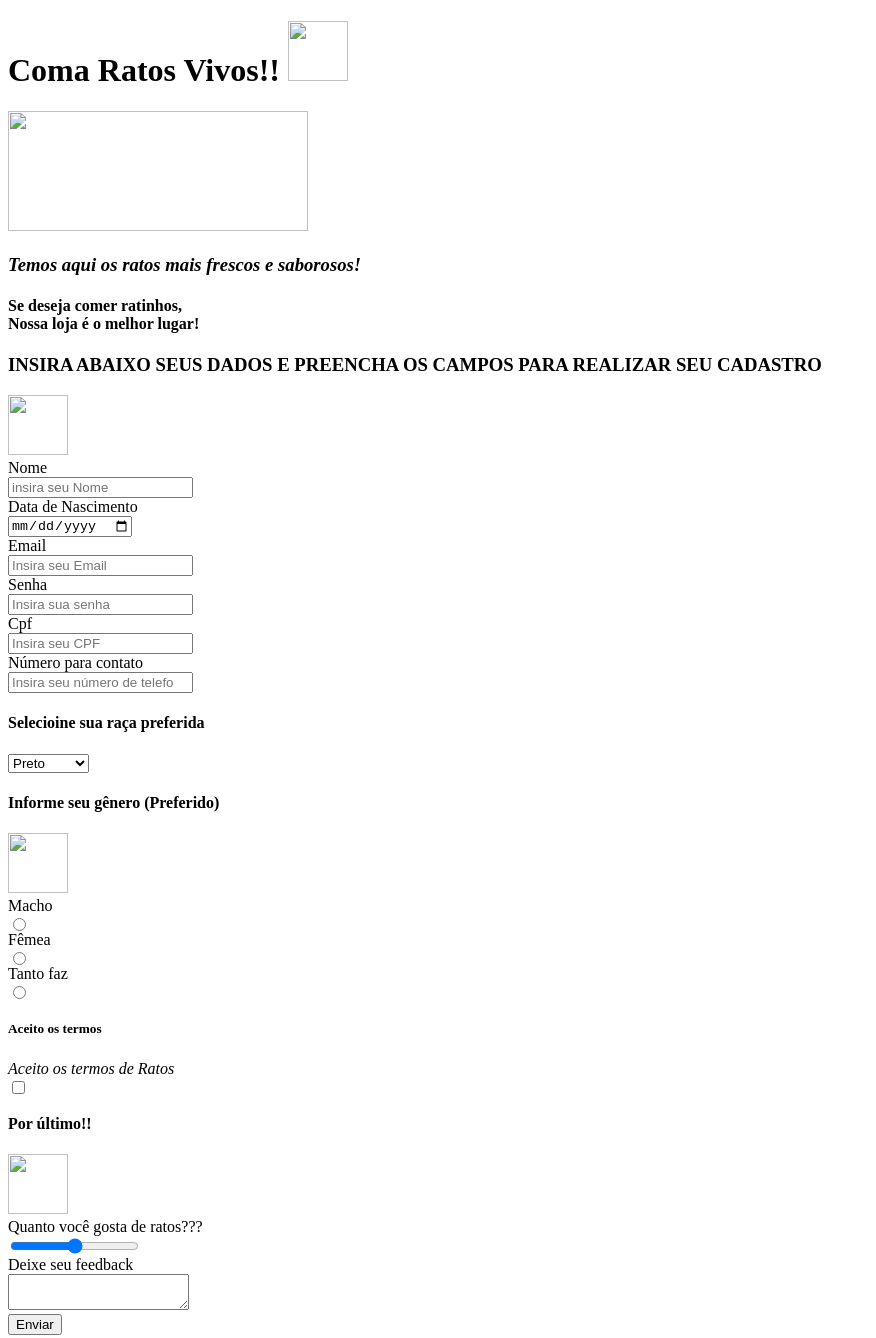
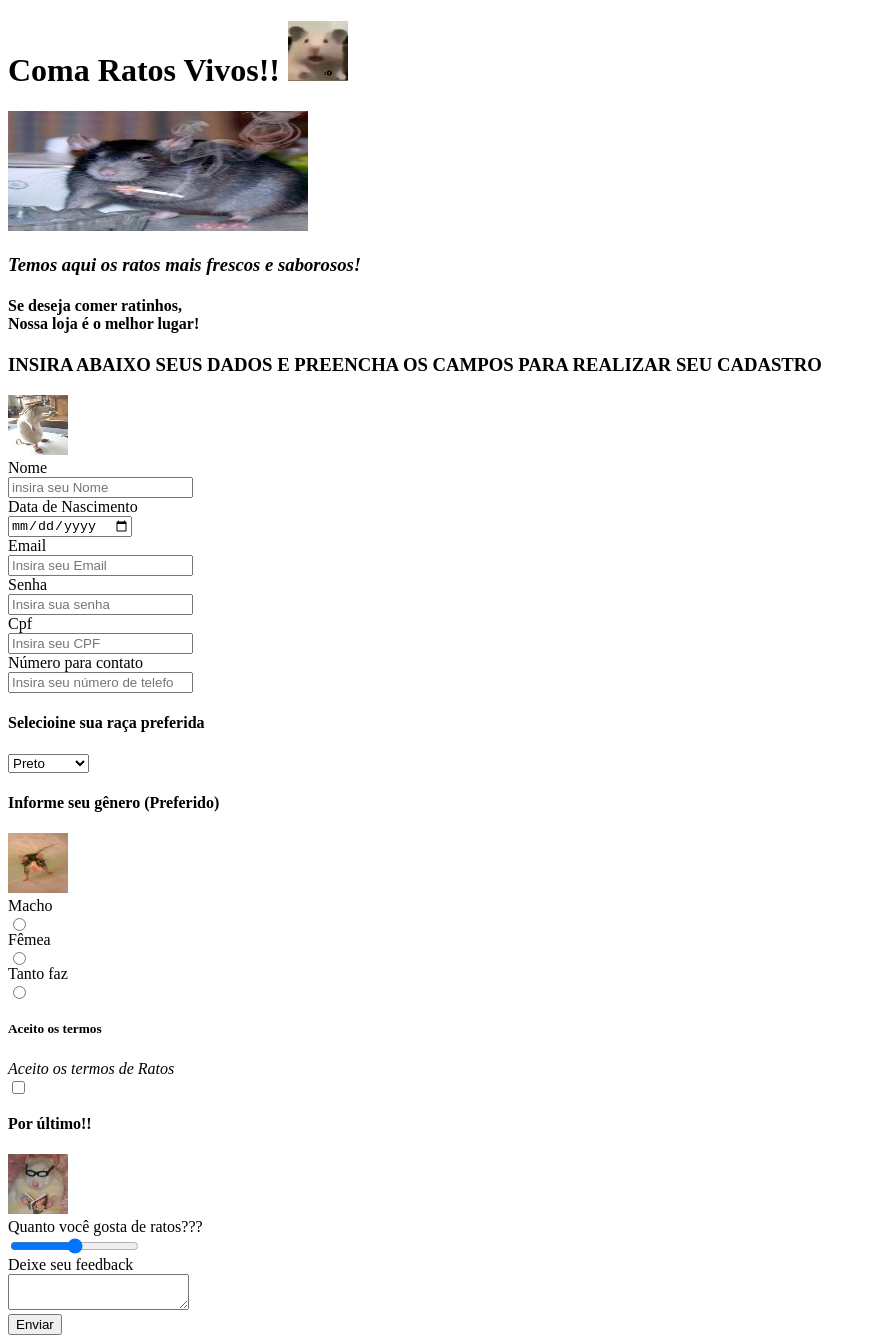
Before and after one commit to Sa0r0/RatosVivos, a plain HTML site: page index.html in a window 1280 px wide. Shown: the whole page, without its empty margins (0-876 px from the left). Drawn offline with Linux system fonts and the light colour scheme.

Commit message:
rats commit

```diff
--- a/index.html
+++ b/index.html
@@ -6,12 +6,12 @@
 
     </head>
     <body>
-       <h1><b>Coma Ratos Vivos!! <img src="../imagens/rato-surpreso.jpg" width="60" height="60"></b></h1>
-       <img src="../imagens/rato-djamba.jpg" width="300" height="120">
+       <h1><b>Coma Ratos Vivos!! <img src="assets/rato-surpreso.jpg" width="60" height="60"></b></h1>
+       <img src="assets/rato-djamba.jpg"    width="300" height="120">
        <h3><i>Temos aqui os ratos mais frescos e saborosos!</i></h3>
        <span><h4>Se deseja comer ratinhos,<br>Nossa loja é o melhor lugar!</h4></span>
         <h3>INSIRA ABAIXO SEUS DADOS E PREENCHA OS CAMPOS PARA REALIZAR SEU CADASTRO</h3>
-        <img src="../imagens/rato-rasta.jpg" width="60" height="60">
+        <img src="assets/rato-rasta.jpg" width="60" height="60">
     <form action="index.html">
         <label for="nome">Nome</label>
         <input type="text" style="display: block;" id="nome" name="nome" placeholder="insira seu Nome">
@@ -40,7 +40,7 @@
             <option value="roxo">Roxo</option>
         </select>
 
-        <span><h4>Informe seu gênero (Preferido)</h4> <img src="../paginainicial/assets/rato-moiado.jpg" width="60" height="60"></span> <br>
+        <span><h4>Informe seu gênero (Preferido)</h4> <img src="assets/rato-moiado.jpg" width="60" height="60"></span> <br>
 
         <label for="macho">Macho</label>
         <input type="radio" style="display: block;" id="macho" name="preferencia" value="omi">
@@ -56,7 +56,7 @@
         <label for="termos"> <i> Aceito os termos de Ratos</i></label>
         <input type="checkbox" style="display: block;" id="termos" name="termos aceitos">
 
-        <span><h4>Por último!!</h4></span> <img src="../imagens/rato-nerde.jpg" width="60" height="60"> <br>
+        <span><h4>Por último!!</h4></span> <img src="assets/rato-nerde.jpg" width="60" height="60"> <br>
 
         <label for="nivelDeGosto">Quanto você gosta de ratos???</label>
         <input type="range" style="display: block;" id="nivelDeGosto" name="nivelDeGosto">
```
